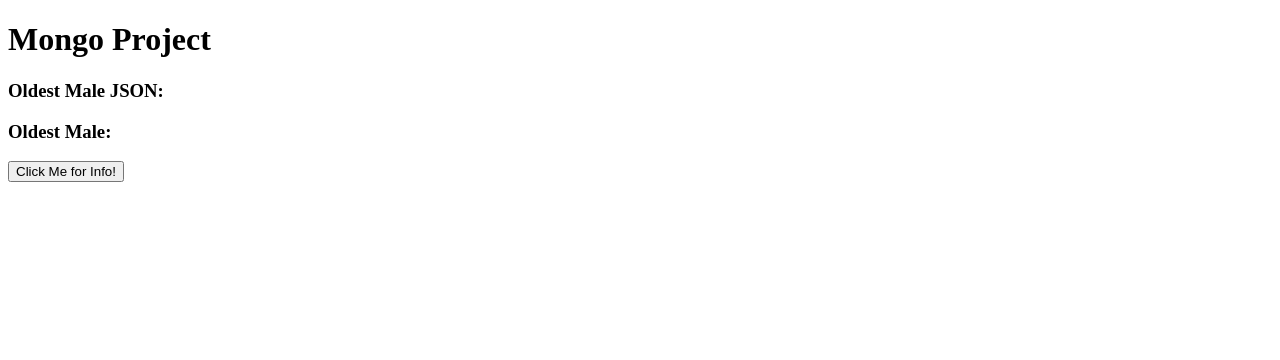
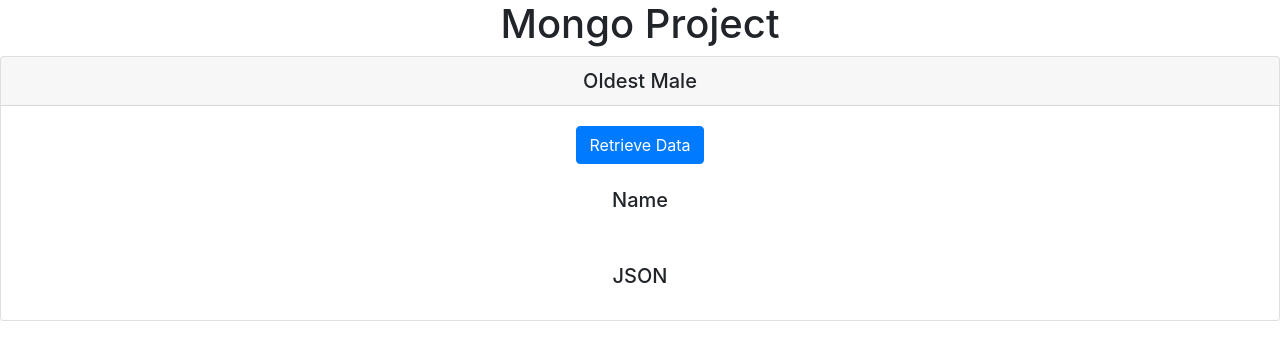
Before and after one commit to Theobasallaje/mongo-employee, a website: page index.html in a window 1280 px wide. Drawn offline with nearby package versions, Linux system fonts and the light colour scheme.

Commit message:
added bootstrap

```diff
--- a/index.html
+++ b/index.html
@@ -3,15 +3,31 @@
 <head>
     <title>HW3</title>
     <script src="https://code.jquery.com/jquery.js"></script>
+    <link rel="stylesheet" href="https://stackpath.bootstrapcdn.com/bootstrap/4.3.1/css/bootstrap.min.css"
+        integrity="sha384-ggOyR0iXCbMQv3Xipma34MD+dH/1fQ784/j6cY/iJTQUOhcWr7x9JvoRxT2MZw1T" crossorigin="anonymous">
 </head>
 
-<body>
+<body style="text-align: center">
     <h1>Mongo Project</h1>
-    <div id="1">
+    <div class="card">
+        <h5 class="card-header">Oldest Male</h5>
+        <div class="card-body">
+            <a id="showJSON" href="#" class="btn btn-primary">Retrieve Data</a>
+            <br/><br/>
+            <h5 class="card-title">Name</h5>
+            <p id="oldestMale" class="card-text"></p>
+        </div>
+        <div class="card-body">
+            <h5 class="card-title">JSON</h5>
+            <p id="oldestMalejson" class="card-text"></p>
+            <!-- <a href="#" class="btn btn-primary">Get JSON</a> -->
+        </div>
+    </div>
+    <!-- <div id="1">
         <h3><strong>Oldest Male JSON:</strong> <span id="oldestMalejson"></span></h3>
         <h3><strong>Oldest Male:</strong> <span id="oldestMale"></span></h3>
-    </div>
-    <button id="showJSON" type="button">Click Me for Info!</button>
+    </div> -->
+    <!-- <button id="showJSON" type="button">Click Me for Info!</button> -->
 
     <script type="text/javascript">
         $("#showJSON").on("click", function () {
```
